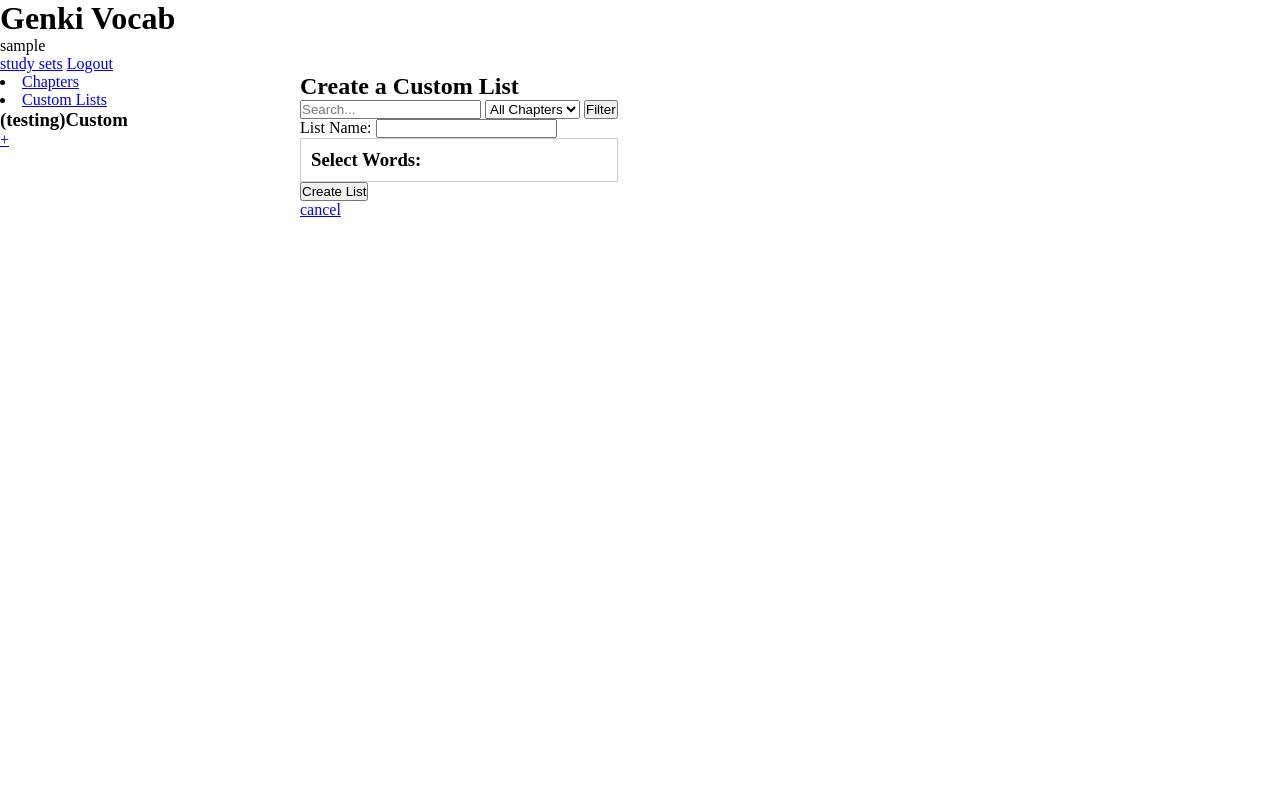
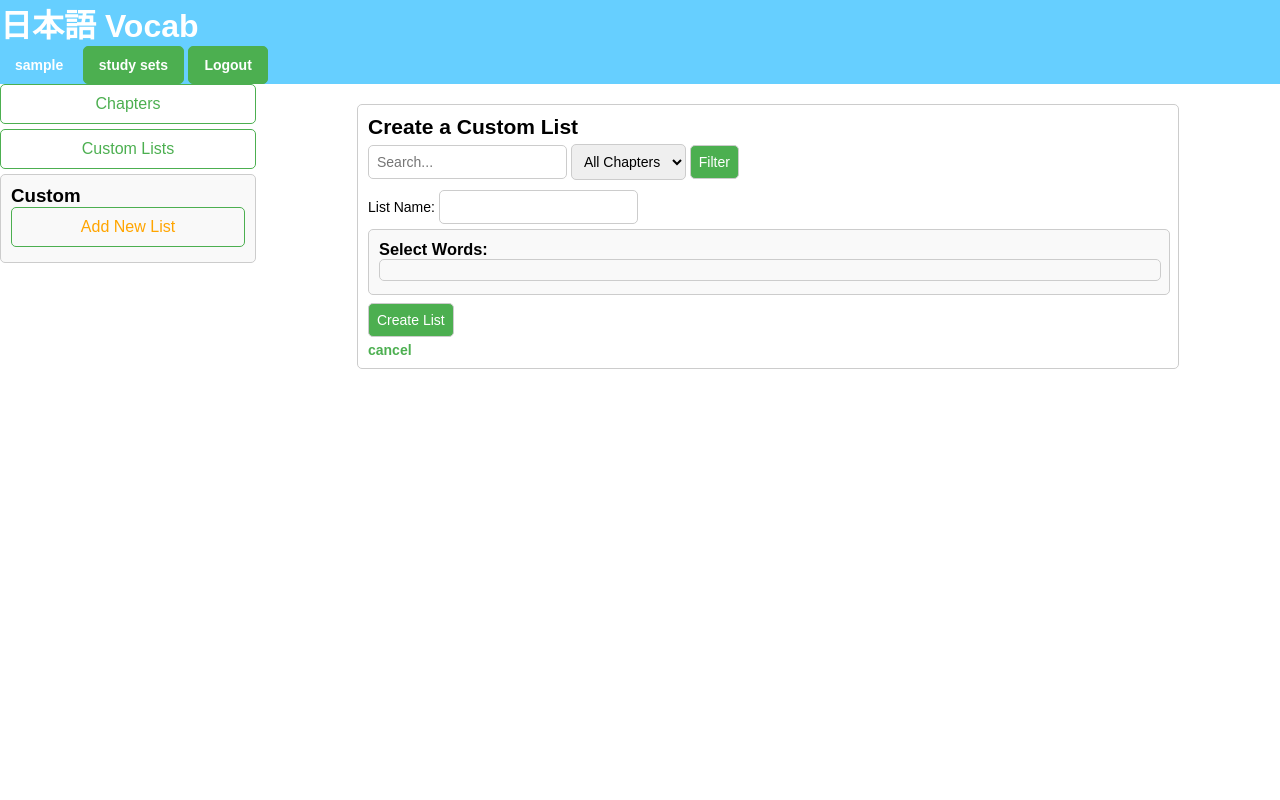
Before and after one commit to LongLuu2/MyDjangoApps, a Django app: page /project/create_list/ in a window 1280 px wide. Run offline with Django 4.2, Linux system fonts and the light colour scheme; the visitor is signed in with stand-in values (Sample User, id 1); data that the repository does not hold is empty.

Commit message:
css and minor view change

```diff
--- a/cs412/settings.py
+++ b/cs412/settings.py
@@ -131,7 +131,8 @@ STATICFILES_DIRS = [
     os.path.join(BASE_DIR, 'quotes', 'static'),
     os.path.join(BASE_DIR, 'restaurant', 'static'),
     os.path.join(BASE_DIR, 'mini_fb/', 'static'),
-    os.path.join(BASE_DIR, 'voter_analytics/', 'static')
+    os.path.join(BASE_DIR, 'voter_analytics/', 'static'),
+    os.path.join(BASE_DIR, 'project/', 'static')
 ]
 
 STATICFILES_STORAGE = 'whitenoise.storage.CompressedManifestStaticFilesStorage'
--- a/project/templates/project/base.html
+++ b/project/templates/project/base.html
@@ -8,7 +8,7 @@
     <title>GenkiVocab</title>
 </head>
 <header>
-    <h1>Genki Vocab</h1>
+    <h1 class="title">日本語 Vocab</h1>
     <nav>
         <div class="header_div">
             {% if user.is_authenticated %}
@@ -24,7 +24,7 @@
 </header>
 <body>
     {% block content %}
-
+    <p>WELCOME</p>
     {% endblock %}
 </body>
 </html>
--- a/project/templates/project/create_list.html
+++ b/project/templates/project/create_list.html
@@ -1,6 +1,8 @@
 {% extends "project/nav.html" %}
 
 {% block main_content%}
+<div class="create-list-container">
+
     <h2>Create a Custom List</h2>
 
     <form method="get">
@@ -26,4 +28,5 @@
     </form>
 
     <p><a href="{% url 'custom_nav' %}">cancel</a></p>
+</div>
     {% endblock main_content%}
--- a/project/templates/project/custum_list_nav.html
+++ b/project/templates/project/custum_list_nav.html
@@ -1,7 +1,11 @@
-<h3>(testing)Custom</h3>
-<ul>
-    {% for custom_list in custom_lists %}
-    <li><a href="{% url 'chapter_study' list_name=custom_list.list_name %}">{{ custom_list.list_name }}</a></li>
-    {% endfor %}
-</ul>
-<a href="{% url 'create_list' %}">+</a>
+
+<div class="scrollable-list">
+        <h3>Custom</h3>
+
+        <a href="{% url 'create_list' %}" style="color: orange;">Add New List</a>
+        <ul>
+            {% for custom_list in custom_lists %}
+            <li><a href="{% url 'chapter_study' list_name=custom_list.list_name %}">{{ custom_list.list_name }}</a></li>
+            {% endfor %}
+        </ul>
+    </div>
--- a/project/templates/project/login.html
+++ b/project/templates/project/login.html
@@ -3,6 +3,8 @@
 {% block title %}Please Login{% endblock %}
 
 {% block content %}
+<div class="account">
+
     <h2>Login</h2>
     <form method="post">
         {% csrf_token %}
@@ -13,4 +15,5 @@
     <p>
         <a href="{% url 'project' %}" class="button">Cancel</a>
     </p>
+</div>
 {% endblock %}
--- a/project/templates/project/my_study.html
+++ b/project/templates/project/my_study.html
@@ -3,7 +3,7 @@
 {% block content %}
 {% if request.user.is_authenticated %}
 <div class="flex-container">
-    <div class="sideBar" style ="width: 300px; height: 100%;">
+    <div class="sideBar" style ="width: 20%; height: 100%;">
         <nav>
             <li><a href="{% url 'chapters_nav' %}">Chapters</a></li>
             <li><a href="{% url 'custom_nav'%}">Custom Lists</a></li>
@@ -12,9 +12,8 @@
 
         {% endblock nav_content %}
     </div>
-    <div>
+    <div style ="width: 80%; height: 100%;">
         {% block main_content %}
-        <p>testing</p>
         {% endblock main_content %}
     </div>
 </div>
--- a/project/templates/project/register.html
+++ b/project/templates/project/register.html
@@ -3,6 +3,8 @@
 {% block tittle %} Create Account {% endblock %}
 
 {% block content %}
+<div class="account">
+
     <h1>Create a new Account</h1>
 
     <form method="post" enctype="multipart/form-data">
@@ -11,4 +13,5 @@
         <button type="submit">Create Account</button>
     </form><br>
     <a href="{% url 'project' %}">Back</a>
+</div>
 {% endblock %}
--- a/project/templates/project/wronglist_list.html
+++ b/project/templates/project/wronglist_list.html
@@ -1,9 +1,12 @@
 {% extends "project/nav.html" %}
 
 {% block main_content %}
+
 <h2>Wrong Lists for {{ vocab_list.list_name }}</h2>
+<p><a href="{% url 'chapter_study' list_name=vocab_list.list_name %}" class="return-button">Back</a></p>
 
 {% if wrong_lists %}
+<div class="scrollable-list" style="display: inline-block;">
     <ul>
         {% for wrong_list in wrong_lists %}
         <li>
@@ -13,10 +16,10 @@
         </li>
         {% endfor %}
     </ul>
+</div>
     {% else %}
     <p>Complete the study set and if you get any wrong, a list will apear here!</p>
     {% endif %}
 
-<p><a href="{% url 'chapter_study' list_name=vocab_list.list_name %}">Back</a></p>
 
 {% endblock main_content %}
--- a/project/views.py
+++ b/project/views.py
@@ -219,10 +219,11 @@ class WrongListStudyView(DetailView):
 
     def post(self, request, *args, **kwargs):
         wrong_list = self.get_object()
-        all_words = wrong_list.vocabulary_words.all()
+        all_words = list(wrong_list.vocabulary_words.all())  # Fetch words as a list for consistent indexing
         index = request.session.get(f"wrong_index_{wrong_list.id}", 0)
 
         if "toggle" in request.POST:
+            # Toggle between Japanese and English display mode
             mode = request.session.get(f"wrong_display_{wrong_list.id}", "Japanese")
             request.session[f"wrong_display_{wrong_list.id}"] = "English" if mode == "Japanese" else "Japanese"
             return redirect(request.path)
@@ -232,6 +233,7 @@ class WrongListStudyView(DetailView):
             user_answer = request.POST.get("user_answer", "").strip().lower()
             current_display = request.session.get(f"wrong_display_{wrong_list.id}", "Japanese")
 
+            # Determine correct answers and the prompt
             correct_answers = []
             if current_display == "Japanese":
                 correct_answers.append(current_word.english_meaning.strip().lower().replace("...", ""))
@@ -242,18 +244,26 @@ class WrongListStudyView(DetailView):
                     correct_answers.append(current_word.kanji.replace("〜", ""))
                 prompt = current_word.english_meaning
 
+            # Check user answer
             if user_answer in correct_answers:
                 request.session[f"wrong_feedback_{wrong_list.id}"] = "Correct!"
-                wrong_list.vocabulary_words.remove(current_word)
+                wrong_list.vocabulary_words.remove(current_word)  # Remove only the correct word
             else:
                 request.session[f"wrong_feedback_{wrong_list.id}"] = f"Incorrect! The answer for {prompt} is: {' or '.join(correct_answers)}"
 
+            # Move to the next index
             request.session[f"wrong_index_{wrong_list.id}"] = index + 1
         else:
+            # Reset index if we've gone through all words
+            if wrong_list.vocabulary_words.exists():  # If there are still words left
+                request.session[f"wrong_index_{wrong_list.id}"] = 0
+            else:
+                # Delete the wrong list if it's empty
                 wrong_list.delete()
                 return redirect('chapter_study', list_name=wrong_list.vocabulary_list.list_name)
 
         return redirect(request.path)
+
 
 class WrongListListView(ListView):
     model = WrongList
--- a/static/project/styles.css
+++ b/static/project/styles.css
@@ -1,8 +1,250 @@
 * {
     margin: 0;
     padding: 0;
+    font-family: Arial, sans-serif;
 }
 
 .flex-container {
     display: flex;
 }
+li {
+    list-style-type: none;
+}
+body {
+    height: 100vh;
+    overflow: hidden;
+    display: flex;
+    flex-direction: column;
+    overflow-y: auto;
+}
+.header_div {
+    background-color: #66cfff;
+
+}
+.title {
+    background-color: #66cfff;
+    color:white;
+}
+
+.header_div a,
+.header_div p {
+    color : white;
+    display: inline-block;
+    padding: 10px 15px;
+    text-decoration: none;
+    font-size: 14px;
+    font-weight: bold;
+    text-align: center;
+    transition: background-color 0.3s ease, color 0.3s ease;
+}
+.header_div a {
+    background-color: #4CAF50;
+    color: white;
+    border-radius: 5px;
+    border: 1px solid #4CAF50;
+}
+
+.scrollable-list {
+    max-height: 70vh;
+    overflow-y: auto;
+    border: 1px solid #ccc;
+    padding: 10px;
+    border-radius: 5px;
+    background-color: #f9f9f9;
+    direction: rtl;
+}
+
+
+.scrollable-list ul,
+.scrollable-list h3{
+    direction: ltr;
+}
+
+
+.scrollable-list ul li {
+    margin: 5px 0;
+}
+
+.scrollable-list ul li a {
+    text-decoration: none;
+    color: #4CAF50;
+    font-weight: bold;
+    padding: 5px 10px;
+    border: 1px solid #4CAF50;
+    border-radius: 4px;
+    display: inline-block;
+    transition: background-color 0.3s ease, color 0.3s ease;
+}
+
+/* Hover effect for links */
+.scrollable-list ul li a:hover {
+    background-color: #4CAF50;
+    color: white;
+}
+
+.sideBar a{
+    text-decoration: none;
+    display: block;
+    padding: 10px;
+    color: #4CAF50;
+    border: 1px solid #4CAF50;
+    border-radius: 5px;
+    margin-bottom: 5px;
+    text-align: center;
+}
+
+.study-container {
+    display: flex;
+    flex-direction: column;
+    justify-content: center;
+    align-items: center;
+    margin-bottom: 20px;
+}
+
+
+.study-container h1{
+    font-size: 24px;
+    color: #4CAF50;
+    margin-bottom: 20px;
+    display: flex;
+    justify-content: space-between;
+    align-items: center;
+    flex-wrap: wrap;
+    gap: 10px;
+}
+
+.missed-words-link {
+    font-size: 16px;
+    color: orange;
+    text-decoration: none;
+    border: 2px solid orange;
+    padding: 5px 10px;
+    border-radius: 5px;
+    transition: background-color 0.3s ease, color 0.3s ease;
+    white-space: nowrap;
+}
+
+
+.study-container form {
+    width: 100%;
+    margin: 20px 0;
+    display: flex;
+    flex-direction: column;
+    align-items: center;
+}
+
+.study-container input {
+    width: 20%;
+    padding: 10px;
+    font-size: 16px;
+    border: 1px solid #ccc;
+    border-radius: 5px;
+    margin-bottom: 10px;
+}
+
+.study-container button {
+    padding: 10px 20px;
+    background-color: #4CAF50;
+    color: white;
+    border: none;
+    border-radius: 5px;
+    cursor: pointer;
+    font-size: 16px;
+    transition: background-color 0.3s ease;
+}
+
+
+
+.feedback-message {
+    margin-top: 20px;
+    font-size: 16px;
+    color: #ff5722;
+    font-weight: bold;
+    text-align: center;
+}
+
+
+.create-list-container {
+    max-width: 800px;
+    margin: 20px auto;
+    padding: 10px;
+    border: 1px solid #ccc;
+    border-radius: 5px;
+    font-size: 14px;
+}
+
+.create-list-container input[type="text"],
+.create-list-container select,
+.create-list-container button {
+    padding: 8px;
+    margin: 5px 0;
+    border: 1px solid #ccc;
+    border-radius: 5px;
+    font-size: 14px;
+}
+
+
+.create-list-container div {
+    display: inline-block;
+    max-height: 300px;
+    padding: 10px;
+    border: 1px solid #ccc;
+    border-radius: 5px;
+    width: calc(100% - 20px);
+    background-color: #f9f9f9;
+}
+
+
+.create-list-container button {
+    background-color: #4CAF50;
+    color: white;
+    cursor: pointer;
+}
+
+.create-list-container a {
+    text-decoration: none;
+    color: #4CAF50;
+    font-weight: bold;
+}
+
+.create-list-container a:hover {
+    color: #45a049;
+}
+
+.return-button {
+    display: inline-block;
+    text-decoration: none;
+    color: white;
+    background-color: #4CAF50;
+    padding: 8px 15px;
+    border: none;
+    border-radius: 5px;
+    cursor: pointer;
+}
+
+.account {
+    padding: 20px;
+    border: 1px solid #ccc;
+}
+
+.account h1 {
+    font-size: 18px;
+    margin-bottom: 10px;
+}
+
+.account button {
+    padding: 5px;
+    font-size: 14px;
+    background-color: #4CAF50;
+    color: white;
+    border: none;
+    cursor: pointer;
+}
+
+
+.account a {
+    display: inline-block;
+    margin-top: 10px;
+    color: #4CAF50;
+    text-decoration: none;
+}
```
Also changed, not shown: project/templates/project/chapter_nav.html (+11 -6 lines), project/templates/project/chapter_study.html (+15 -6 lines), project/templates/project/logout.html (+6 -3 lines), project/templates/project/wronglist_study.html (+6 -4 lines). Lines whose indentation alone changed are shown as unchanged.
